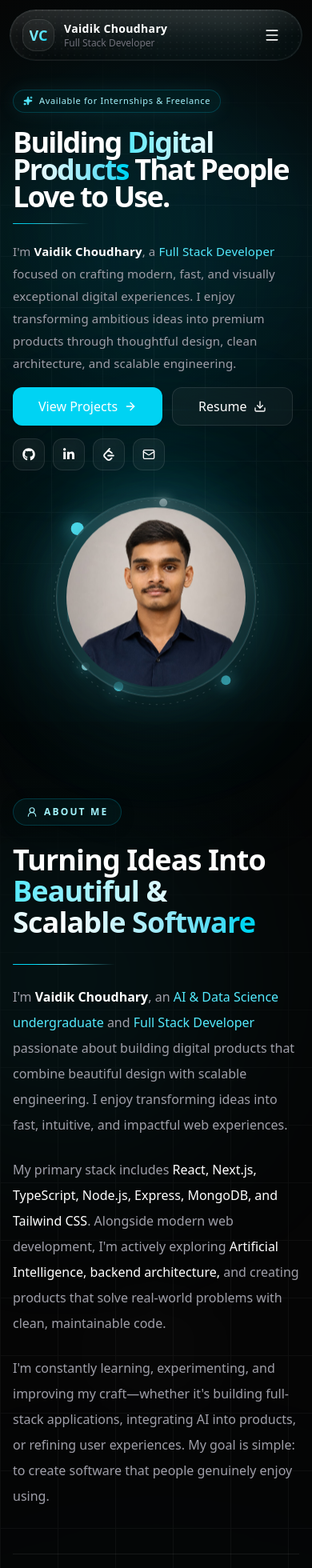
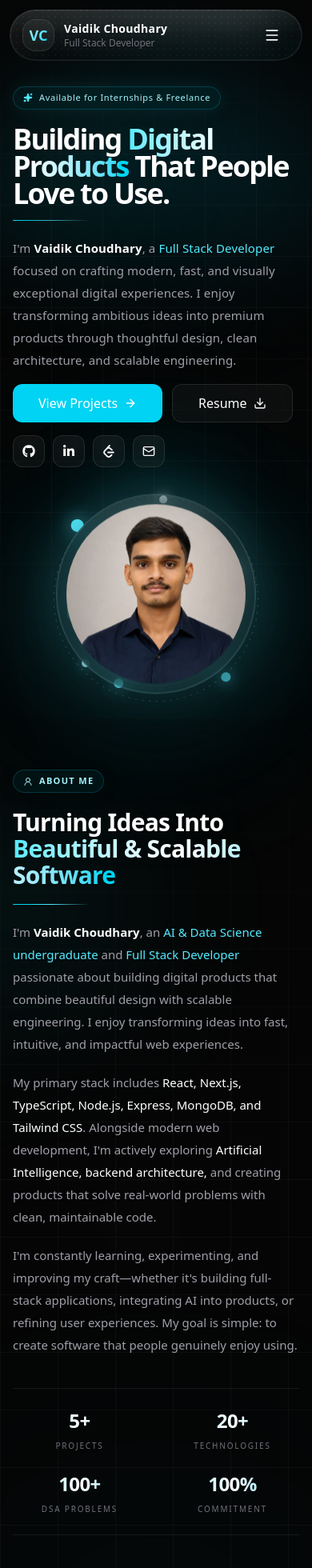
Before and after one commit to Vaidik1199/portfolio, a Next.js app: page / in a window 390 px wide. Shown: the top 1960 px of the page at 80% size. Built offline with nearby package versions, Linux system fonts and the light colour scheme.

Commit message:
finished up hero and about section

```diff
--- a/components/about/About.tsx
+++ b/components/about/About.tsx
@@ -14,9 +14,11 @@ export default function About() {
       className="
         relative
         overflow-hidden
-        py-24
-        md:py-32
-        lg:py-36
+        py-16
+        sm:py-20
+        md:py-24
+        lg:py-32
+        xl:py-36
       "
     >
       <AboutBackground />
@@ -25,19 +27,19 @@ export default function About() {
         <div className="mx-auto max-w-7xl">
           <AboutBadge />
 
-          <div className="mt-6">
+          <div className="mt-5 sm:mt-6">
             <AboutHeading />
           </div>
 
-          <div className="mt-6">
+          <div className="mt-5 sm:mt-6">
             <AboutDescription />
           </div>
 
-          <div className="mt-14">
+          <div className="mt-10 sm:mt-12 lg:mt-14">
             <AboutStats />
           </div>
 
-          <div className="mt-14">
+          <div className="mt-10 sm:mt-12 lg:mt-14">
             <AboutCards />
           </div>
         </div>
--- a/components/about/AboutBackground.tsx
+++ b/components/about/AboutBackground.tsx
@@ -10,7 +10,7 @@ export default function AboutBackground() {
     >
       {/* Soft Grid */}
       <div
-                className="absolute inset-0 opacity-[0.045]"
+        className="absolute inset-0 opacity-[0.04]"
         style={{
           backgroundImage: `
             linear-gradient(to right, rgba(255,255,255,.9) 1px, transparent 1px),
@@ -37,13 +37,18 @@ export default function AboutBackground() {
         }}
         className="
           absolute
-          -left-40
-          top-32
-          h-[420px]
-          w-[420px]
+          -left-36
+          sm:-left-40
+          top-28
+          sm:top-32
+          h-[280px]
+          w-[280px]
+          sm:h-[420px]
+          sm:w-[420px]
           rounded-full
           bg-cyan-400/8
-          blur-[130px]
+          blur-[100px]
+          sm:blur-[130px]
         "
       />
 
@@ -60,13 +65,18 @@ export default function AboutBackground() {
         }}
         className="
           absolute
-          -right-44
-          bottom-24
-          h-[440px]
-          w-[440px]
+          -right-36
+          sm:-right-44
+          bottom-20
+          sm:bottom-24
+          h-[300px]
+          w-[300px]
+          sm:h-[440px]
+          sm:w-[440px]
           rounded-full
           bg-sky-400/7
-          blur-[140px]
+          blur-[110px]
+          sm:blur-[140px]
         "
       />
 
@@ -76,17 +86,20 @@ export default function AboutBackground() {
           absolute
           left-1/2
           top-1/2
-          h-[650px]
-          w-[650px]
+          h-[420px]
+          w-[420px]
+          sm:h-[650px]
+          sm:w-[650px]
           -translate-x-1/2
           -translate-y-1/2
           rounded-full
           bg-cyan-400/[0.04]
-          blur-[180px]
+          blur-[140px]
+          sm:blur-[180px]
         "
       />
 
-            {/* Small Floating Glow */}
+      {/* Floating Glow */}
       <motion.div
         animate={{
           y: [0, -18, 0],
@@ -100,8 +113,10 @@ export default function AboutBackground() {
           absolute
           left-1/3
           top-1/4
-          h-32
-          w-32
+          h-24
+          w-24
+          sm:h-32
+          sm:w-32
           rounded-full
           bg-white/[0.03]
           blur-3xl
@@ -110,7 +125,7 @@ export default function AboutBackground() {
 
       {/* Top Fade */}
       <div
-                className="absolute inset-x-0 top-0 h-40"
+        className="absolute inset-x-0 top-0 h-32 sm:h-40"
         style={{
           background:
             "linear-gradient(to bottom, rgba(5,5,5,0.85), transparent)",
@@ -119,7 +134,7 @@ export default function AboutBackground() {
 
       {/* Bottom Fade */}
       <div
-                className="absolute inset-x-0 bottom-0 h-40"
+        className="absolute inset-x-0 bottom-0 h-32 sm:h-40"
         style={{
           background:
             "linear-gradient(to top, rgba(5,5,5,0.9), transparent)",
--- a/components/about/AboutBadge.tsx
+++ b/components/about/AboutBadge.tsx
@@ -25,8 +25,10 @@ export default function AboutBadge() {
           border
           border-cyan-400/20
           bg-cyan-400/5
-          px-4
-          py-2
+          px-3
+          py-1.5
+          sm:px-4
+          sm:py-2
           text-cyan-200
           backdrop-blur-xl
           transition-all
@@ -36,9 +38,9 @@ export default function AboutBadge() {
           hover:shadow-[0_0_30px_rgba(34,211,238,0.12)]
         "
       >
-        <UserRound className="h-3.5 w-3.5 transition-transform duration-300 group-hover:rotate-6 group-hover:scale-110" />
+        <UserRound className="h-3 w-3 sm:h-3.5 sm:w-3.5 transition-transform duration-300 group-hover:rotate-6 group-hover:scale-110" />
 
-        <span className="text-xs font-semibold tracking-[0.18em] uppercase">
+        <span className="text-[11px] font-semibold uppercase tracking-[0.12em] sm:text-xs sm:tracking-[0.18em]">
           About Me
         </span>
       </Badge>
--- a/components/about/AboutCards.tsx
+++ b/components/about/AboutCards.tsx
@@ -37,7 +37,7 @@ const cards = [
 
 export default function AboutCards() {
   return (
-    <div className="mt-16 grid gap-7 md:grid-cols-2">
+    <div className="mt-12 grid gap-5 sm:mt-14 sm:gap-6 md:grid-cols-2 lg:mt-16 lg:gap-7">
       {cards.map((card, index) => {
         const Icon = card.icon;
 
@@ -60,11 +60,14 @@ export default function AboutCards() {
               group
               relative
               overflow-hidden
-              rounded-3xl
+              rounded-2xl
+              sm:rounded-3xl
               border
               border-white/10
               bg-white/[0.035]
-              p-8
+              p-6
+              sm:p-7
+              lg:p-8
               backdrop-blur-2xl
               transition-all
               duration-500
@@ -82,12 +85,13 @@ export default function AboutCards() {
             <div className="absolute inset-x-0 top-0 h-px bg-gradient-to-r from-transparent via-cyan-400/50 to-transparent opacity-0 transition-opacity duration-500 group-hover:opacity-100" />
 
             <div className="relative z-10">
-              {/* Icon */}
               <div
                 className="
                   flex
-                  h-16
-                  w-16
+                  h-14
+                  w-14
+                  sm:h-16
+                  sm:w-16
                   items-center
                   justify-center
                   rounded-2xl
@@ -103,19 +107,16 @@ export default function AboutCards() {
                   group-hover:shadow-[0_0_30px_rgba(34,211,238,0.18)]
                 "
               >
-                <Icon className="h-8 w-8 transition-colors duration-500 group-hover:text-cyan-200" />
+                <Icon className="h-7 w-7 sm:h-8 sm:w-8 transition-colors duration-500 group-hover:text-cyan-200" />
               </div>
 
-              {/* Title */}
-              <h3 className="mt-7 text-2xl font-semibold tracking-tight text-white">
+              <h3 className="mt-5 sm:mt-6 text-xl sm:text-2xl font-semibold tracking-tight text-white">
                 {card.title}
               </h3>
 
-              {/* Accent Line */}
-              <div className="mt-4 h-px w-12 bg-gradient-to-r from-cyan-400 to-transparent opacity-70 transition-all duration-500 group-hover:w-20" />
+              <div className="mt-3 sm:mt-4 h-px w-12 bg-gradient-to-r from-cyan-400 to-transparent opacity-70 transition-all duration-500 group-hover:w-20" />
 
-              {/* Description */}
-              <p className="mt-5 leading-8 text-zinc-400 transition-colors duration-300 group-hover:text-zinc-300">
+              <p className="mt-4 sm:mt-5 text-[15px] leading-7 sm:text-base sm:leading-8 text-zinc-400 transition-colors duration-300 group-hover:text-zinc-300">
                 {card.description}
               </p>
             </div>
--- a/components/about/AboutDescription.tsx
+++ b/components/about/AboutDescription.tsx
@@ -14,11 +14,14 @@ export default function AboutDescription() {
       }}
       className="
         max-w-3xl
-        space-y-6
-        text-base
-        leading-8
+        space-y-5
+        text-[15px]
+        leading-7
         text-zinc-400
-        sm:text-lg
+        sm:space-y-6
+        sm:text-base
+        sm:leading-8
+        lg:text-lg
       "
     >
       <p>
--- a/components/about/AboutHeading.tsx
+++ b/components/about/AboutHeading.tsx
@@ -4,7 +4,7 @@ import { motion } from "motion/react";
 
 export default function AboutHeading() {
   return (
-    <div className="space-y-8">
+    <div className="space-y-5 sm:space-y-6 lg:space-y-8">
       <motion.h2
         initial={{ opacity: 0, y: 28 }}
         whileInView={{ opacity: 1, y: 0 }}
@@ -15,19 +15,21 @@ export default function AboutHeading() {
         }}
         className="
           max-w-4xl
-          text-4xl
+          text-3xl
           font-bold
-          leading-[1.08]
+          leading-[1.1]
           tracking-tight
           text-white
-          sm:text-5xl
+          sm:text-4xl
+          md:text-5xl
           lg:text-6xl
         "
       >
         Turning Ideas Into{" "}
         <span className="bg-gradient-to-r from-cyan-300 via-white to-cyan-400 bg-clip-text text-transparent">
           Beautiful &
-          <br />
+          <br className="hidden sm:block" />
+          <span className="sm:hidden"> </span>
           Scalable Software
         </span>
       </motion.h2>
@@ -43,7 +45,9 @@ export default function AboutHeading() {
         }}
         className="
           h-px
-          w-32
+          w-24
+          sm:w-28
+          lg:w-32
           origin-left
           rounded-full
           bg-gradient-to-r
--- a/components/about/AboutStats.tsx
+++ b/components/about/AboutStats.tsx
@@ -31,9 +31,20 @@ export default function AboutStats() {
         duration: 0.7,
         ease: [0.22, 1, 0.36, 1],
       }}
-      className="mt-14"
+      className="mt-10 sm:mt-12 lg:mt-14"
     >
-      <div className="grid grid-cols-2 gap-6 border-y border-white/8 py-8 md:grid-cols-4">
+      <div
+        className="
+          grid
+          grid-cols-2
+          gap-6
+          border-y
+          border-white/8
+          py-6
+          sm:py-8
+          md:grid-cols-4
+        "
+      >
         {stats.map((stat, index) => (
           <motion.div
             key={stat.label}
@@ -47,11 +58,42 @@ export default function AboutStats() {
             whileHover={{ y: -2 }}
             className="group text-center"
           >
-            <h3 className="bg-gradient-to-r from-cyan-300 via-white to-cyan-400 bg-clip-text text-3xl font-bold tracking-tight text-transparent transition-transform duration-300 group-hover:scale-105 md:text-4xl">
+            <h3
+              className="
+                bg-gradient-to-r
+                from-cyan-300
+                via-white
+                to-cyan-400
+                bg-clip-text
+                text-2xl
+                font-bold
+                tracking-tight
+                text-transparent
+                transition-transform
+                duration-300
+                group-hover:scale-105
+                sm:text-3xl
+                md:text-4xl
+              "
+            >
               {stat.value}
             </h3>
 
-            <p className="mt-2 text-[11px] font-medium uppercase tracking-[0.22em] text-zinc-500 transition-colors duration-300 group-hover:text-zinc-300">
+            <p
+              className="
+                mt-2
+                text-[10px]
+                font-medium
+                uppercase
+                tracking-[0.18em]
+                text-zinc-500
+                transition-colors
+                duration-300
+                group-hover:text-zinc-300
+                sm:text-[11px]
+                sm:tracking-[0.22em]
+              "
+            >
               {stat.label}
             </p>
           </motion.div>
--- a/components/hero/HeroBackground.jsx
+++ b/components/hero/HeroBackground.jsx
@@ -25,7 +25,25 @@ export default function HeroBackground() {
       />
 
       {/* Top Ambient Glow */}
-      <div className="absolute left-1/2 top-0 h-[560px] w-[560px] -translate-x-1/2 rounded-full bg-cyan-400/12 blur-[140px]" />
+      <div
+        className="
+          absolute
+          left-1/2
+          top-0
+          h-[340px]
+          w-[340px]
+          sm:h-[450px]
+          sm:w-[450px]
+          lg:h-[560px]
+          lg:w-[560px]
+          -translate-x-1/2
+          rounded-full
+          bg-cyan-400/12
+          blur-[90px]
+          sm:blur-[120px]
+          lg:blur-[140px]
+        "
+      />
 
       {/* Left Orb */}
       <motion.div
@@ -38,7 +56,24 @@ export default function HeroBackground() {
           repeat: Infinity,
           ease: "easeInOut",
         }}
-        className="absolute left-[-120px] top-40 h-80 w-80 rounded-full bg-cyan-400/10 blur-[120px]"
+        className="
+          absolute
+          -left-24
+          sm:-left-[120px]
+          top-32
+          sm:top-40
+          h-52
+          w-52
+          sm:h-64
+          sm:w-64
+          lg:h-80
+          lg:w-80
+          rounded-full
+          bg-cyan-400/10
+          blur-[80px]
+          sm:blur-[100px]
+          lg:blur-[120px]
+        "
       />
 
       {/* Right Orb */}
@@ -52,7 +87,24 @@ export default function HeroBackground() {
           repeat: Infinity,
           ease: "easeInOut",
         }}
-        className="absolute right-[-120px] top-24 h-80 w-80 rounded-full bg-sky-400/8 blur-[120px]"
+        className="
+          absolute
+          -right-24
+          sm:-right-[120px]
+          top-20
+          sm:top-24
+          h-52
+          w-52
+          sm:h-64
+          sm:w-64
+          lg:h-80
+          lg:w-80
+          rounded-full
+          bg-sky-400/8
+          blur-[80px]
+          sm:blur-[100px]
+          lg:blur-[120px]
+        "
       />
 
       {/* Bottom Glow */}
@@ -65,7 +117,25 @@ export default function HeroBackground() {
           repeat: Infinity,
           ease: "easeInOut",
         }}
-        className="absolute bottom-[-240px] left-1/2 h-[560px] w-[560px] -translate-x-1/2 rounded-full bg-cyan-400/10 blur-[150px]"
+        className="
+          absolute
+          left-1/2
+          -translate-x-1/2
+          -bottom-36
+          sm:-bottom-44
+          lg:-bottom-60
+          h-[340px]
+          w-[340px]
+          sm:h-[450px]
+          sm:w-[450px]
+          lg:h-[560px]
+          lg:w-[560px]
+          rounded-full
+          bg-cyan-400/10
+          blur-[100px]
+          sm:blur-[120px]
+          lg:blur-[150px]
+        "
       />
 
       {/* Noise */}
--- a/components/hero/HeroBadge.tsx
+++ b/components/hero/HeroBadge.tsx
@@ -6,8 +6,9 @@ export default function HeroBadge() {
   return (
     <Badge
       className="
-        mt-6
-        sm:mt-8
+        mt-5
+        sm:mt-6
+        lg:mt-8
         group
         w-fit
         gap-2
@@ -28,9 +29,22 @@ export default function HeroBadge() {
         hover:shadow-[0_0_35px_rgba(103,232,249,0.15)]
       "
     >
-      <Sparkles className="h-3 w-3 fill-cyan-300 text-cyan-300 transition-transform duration-300 group-hover:rotate-12 group-hover:scale-110 sm:h-3.5 sm:w-3.5" />
+      <Sparkles
+        className="
+          h-3
+          w-3
+          sm:h-3.5
+          sm:w-3.5
+          fill-cyan-300
+          text-cyan-300
+          transition-transform
+          duration-300
+          group-hover:rotate-12
+          group-hover:scale-110
+        "
+      />
 
-      <span className="text-[11px] font-medium tracking-[0.06em] sm:text-xs sm:tracking-[0.08em]">
+      <span className="text-[11px] sm:text-xs font-medium tracking-[0.06em] sm:tracking-[0.08em]">
         Available for Internships & Freelance
       </span>
     </Badge>
```
Lines whose indentation alone changed are shown as unchanged.
